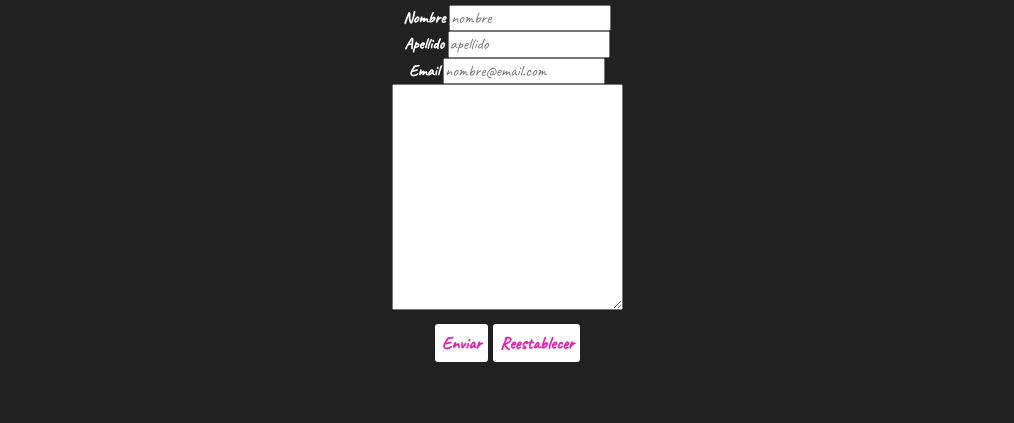
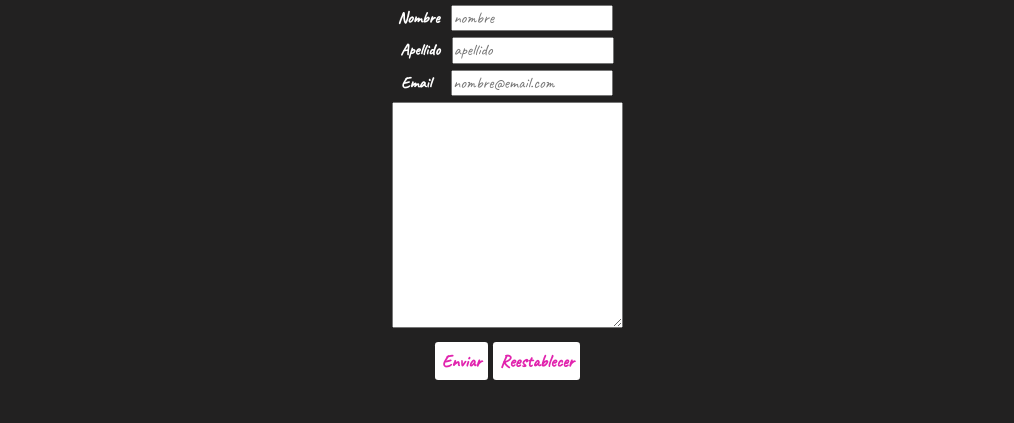
Before and after one commit to urielae/Entrega-Final-Desarrollo-Web, a website: page contacto.html in a window 1280 px wide. Shown: the part 351-774 px from the top of the page, without its empty margins (133-1147 px from the left). Drawn offline with nearby package versions, Linux system fonts and the light colour scheme.

Commit message:
Correcciones en contact form

```diff
--- a/contacto.html
+++ b/contacto.html
@@ -89,34 +89,38 @@
         <section>
           <h1 class="contact" data-aos="fade-right">Contacto</h1>
           <form class="contact__form" action="" data-aos="fade-left">
-            <label for="nombre">Nombre</label>
+            <label class="name" for="nombre">Nombre</label>
             <input type="text" name="nombre" id="nombre" placeholder="nombre" />
-            <br />
-            <label for="apellido">Apellido</label>
+            <div>
+              <label class="last_name" for="apellido">Apellido</label>
               <input
                 type="text"
                 name="apellido"
                 id="apellido"
                 placeholder="apellido"
               />
-            <br />
-            <label for="email">Email</label>
+            </div>
+            <div>
+              <label class="email" for="email">Email</label>
               <input
                 type="email"
                 name="email"
                 id="email"
                 placeholder="nombre@email.com"
               />
-            <br />
+            </div>
+            <div>
               <textarea
                 name="Mensaje"
                 id="Mensaje"
                 cols="30"
                 rows="10"
               ></textarea>
-            <br />
+            </div>
+            <div>
               <button class="button" type="submit">Enviar</button>
               <button class="button" type="reset">Reestablecer</button>
+            </div>
           </form>
         </section>
       </div>
--- a/scss/_contact.scss
+++ b/scss/_contact.scss
@@ -8,3 +8,15 @@
 .contact__form {
   margin-bottom: 4rem;
 }
+
+label {
+  padding: 0 0.5rem 0.5rem 0;
+}
+
+.email {
+  padding-right: 1rem;
+}
+
+#nombre {
+  margin-right: 0.2rem;
+}
```
Also changed, not shown: css/style.css, 1 other file. Lines whose indentation alone changed are shown as unchanged.
